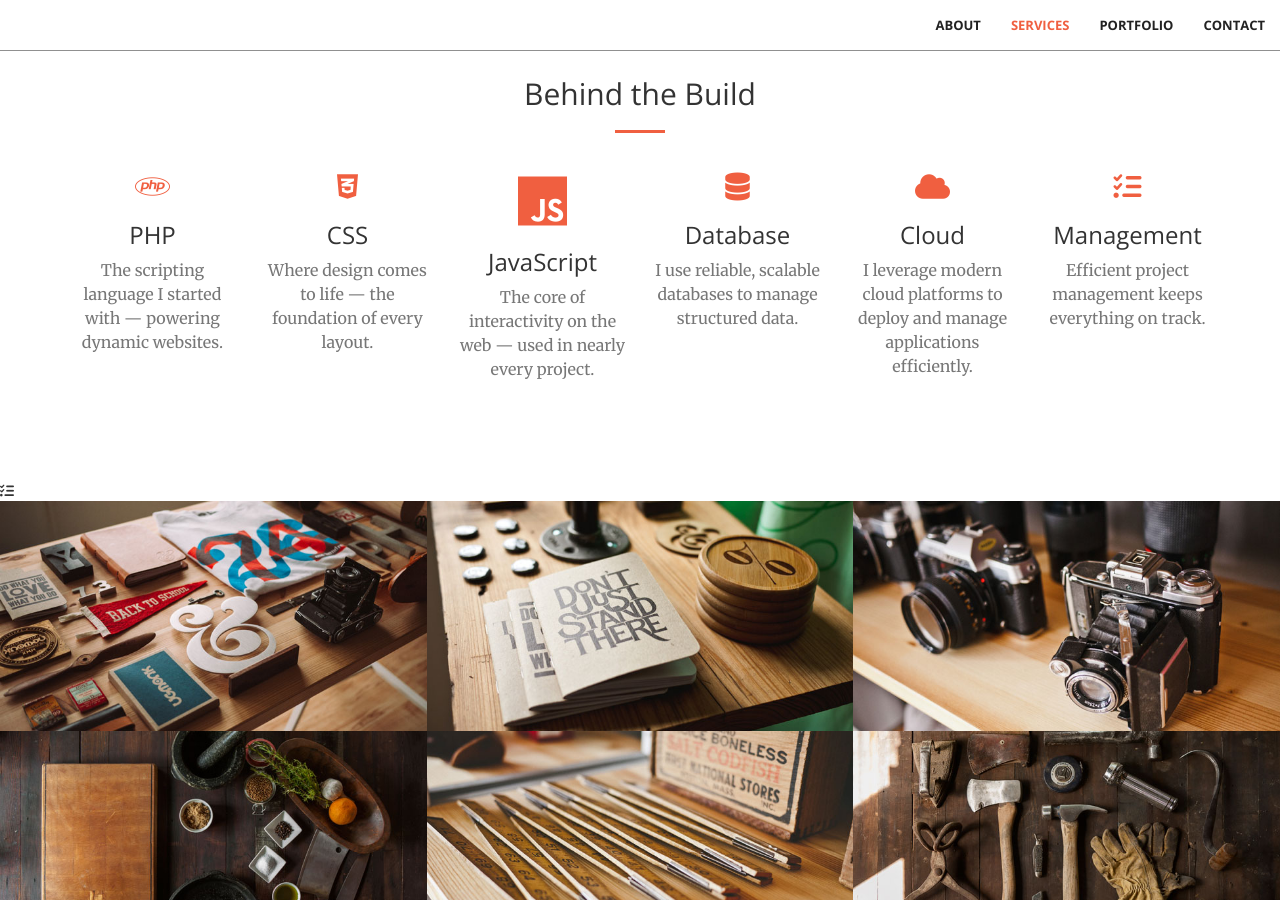
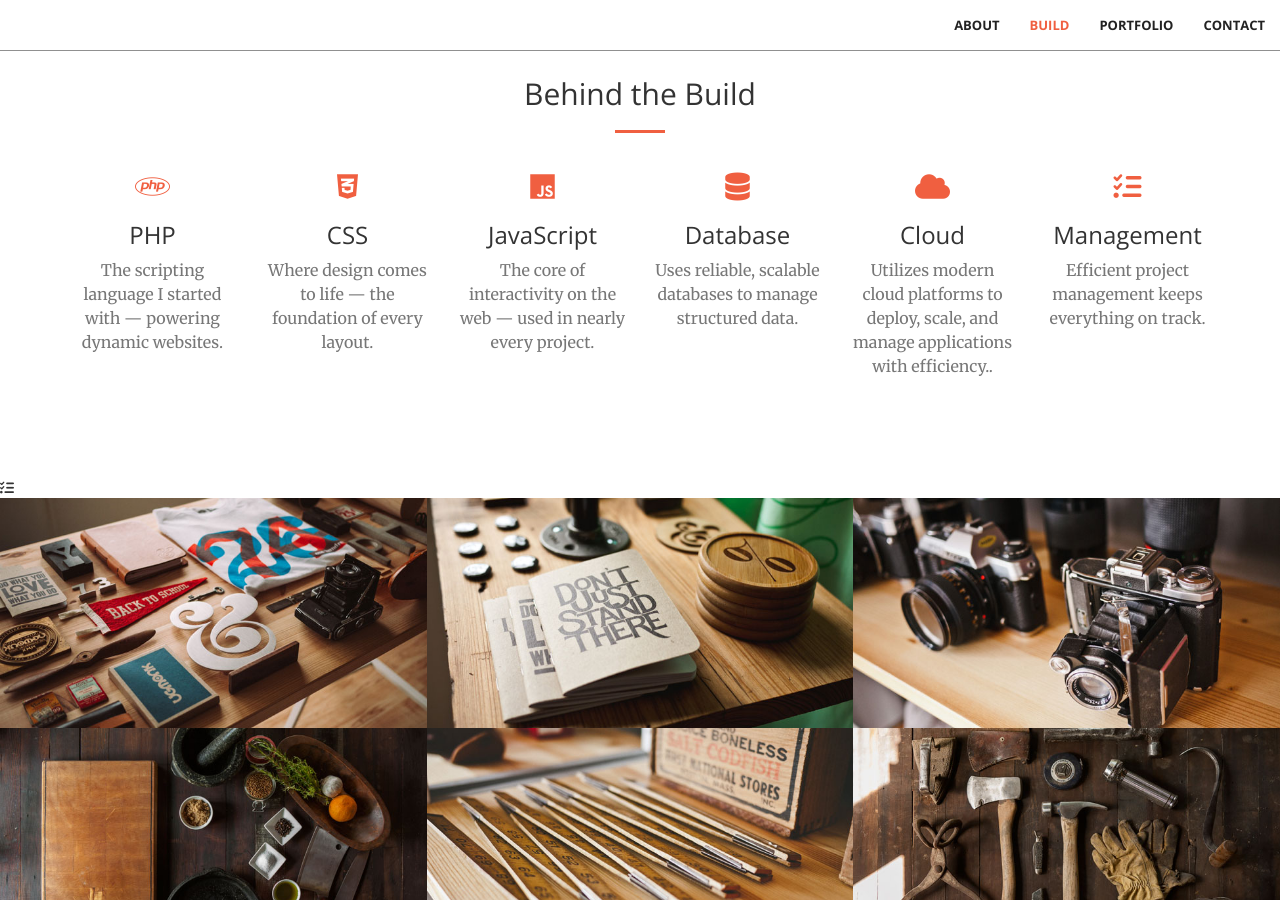
Before and after one commit to chriscantimbuhan/chriscantimbuhan.github.io, a Jekyll site: the page built from index.html, in a window 1280 px wide and 900 px high, scrolled down 1365 px. Built offline with Jekyll 4.4.1, drawn with Linux system fonts in a browser that asks for light colours.

Commit message:
Update behind the build

```diff
--- a/_includes/nav.html
+++ b/_includes/nav.html
@@ -17,7 +17,7 @@
                     <a class="page-scroll" href="#about">About</a>
                 </li>
                 <li>
-                    <a class="page-scroll" href="#services">Services</a>
+                    <a class="page-scroll" href="#services">Build</a>
                 </li>
                 <li>
                     <a class="page-scroll" href="#portfolio">Portfolio</a>
--- a/_includes/services.html
+++ b/_includes/services.html
@@ -27,7 +27,7 @@
             </div>
             <div class="col-lg-2 col-md-6 text-center">
                 <div class="service-box">
-                    <i class="fa fa-4x fa-brands fa-js wow bounceIn text-primary" data-wow-delay=".2s"></i>
+                    <i class="fa fa-2x fa-brands fa-js wow bounceIn text-primary" data-wow-delay=".2s"></i>
                     <h3>JavaScript</h3>
                     <p class="text-muted">The core of interactivity on the web — used in nearly every project.</p>
                 </div>
@@ -36,14 +36,14 @@
                 <div class="service-box">
                     <i class="fa fa-2x fa-solid fa-database wow bounceIn text-primary" data-wow-delay=".3s"></i>
                     <h3>Database</h3>
-                    <p class="text-muted">I use reliable, scalable databases to manage structured data.</p>
+                    <p class="text-muted">Uses reliable, scalable databases to manage structured data.</p>
                 </div>
             </div>
             <div class="col-lg-2 col-md-6 text-center">
                 <div class="service-box">
                     <i class="fa fa-2x fas fa-cloud wow bounceIn text-primary" data-wow-delay=".3s"></i>
                     <h3>Cloud</h3>
-                    <p class="text-muted">I leverage modern cloud platforms to deploy and manage applications efficiently.</p>
+                    <p class="text-muted">Utilizes modern cloud platforms to deploy, scale, and manage applications with efficiency..</p>
                 </div>
             </div>
             <div class="col-lg-2 col-md-6 text-center">
```
